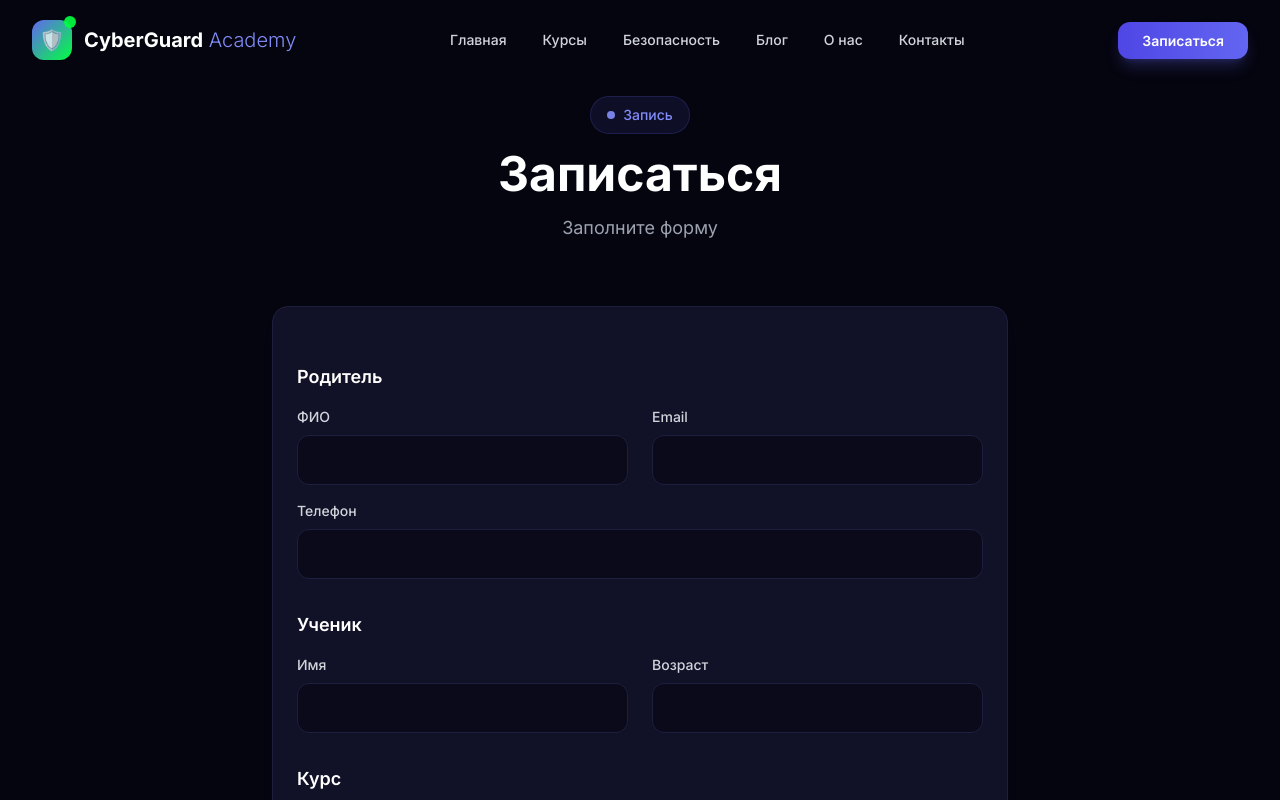
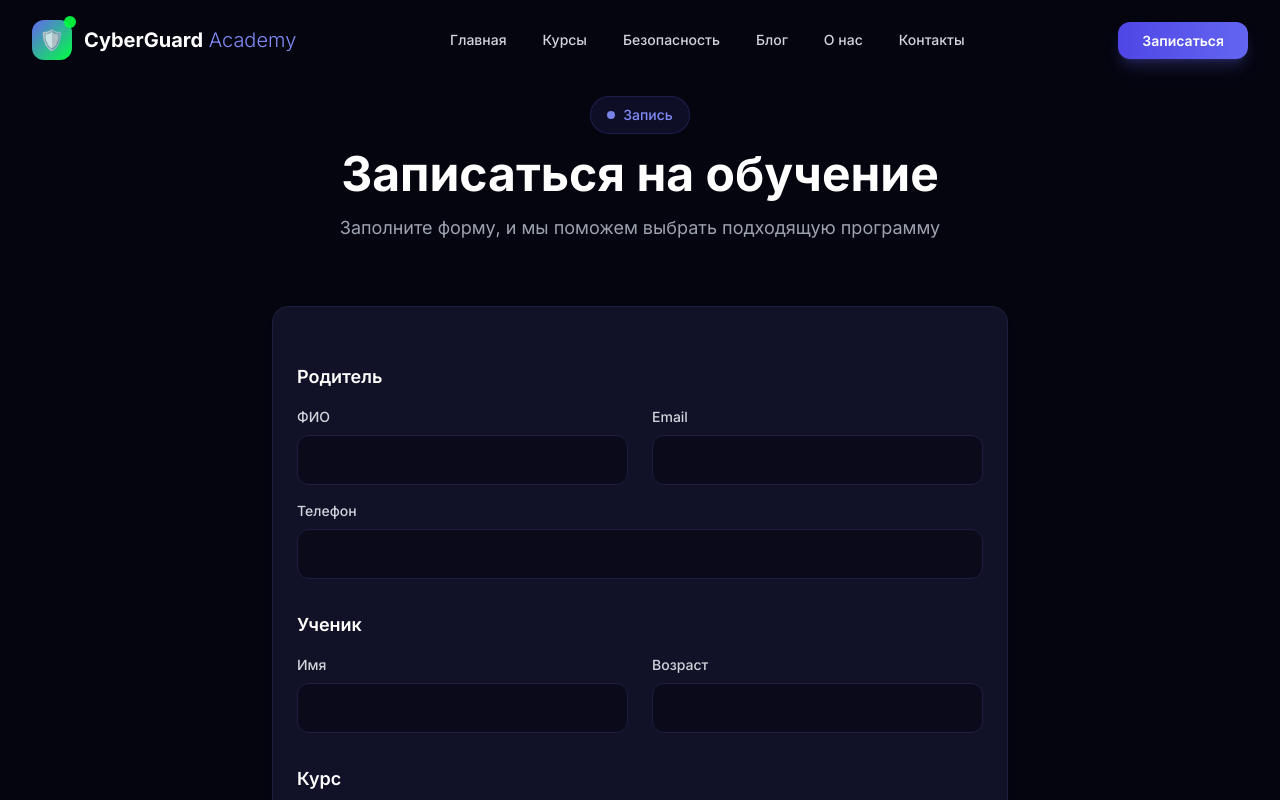
Before and after one commit to mam37bez/cyberguard-academy, a Next.js app: page /enrollment in a window 1280 px wide. Shown: the top 800 px of the page. Built offline with nearby package versions, Linux system fonts and the light colour scheme.

Commit message:
Polish contact and enrollment forms

```diff
--- a/src/app/contact/page.tsx
+++ b/src/app/contact/page.tsx
@@ -120,7 +120,7 @@ export default function ContactPage() {
       <div className="pt-24 pb-16">
         <div className="max-w-2xl mx-auto px-4 text-center">
           <div className="text-6xl mb-6">✅</div>
-          <h1 className="text-3xl font-bold text-white mb-4">Отправлено!</h1>
+          <h1 className="text-3xl font-bold text-white mb-4">Сообщение отправлено!</h1>
           <p className="text-gray-400 mb-8">Мы свяжемся с вами в течение 24 часов.</p>
           <Button
             onClick={() => {
@@ -147,7 +147,11 @@ export default function ContactPage() {
 
       <div className="pt-24 pb-16">
         <div className="max-w-7xl mx-auto px-4">
-          <SectionHeading badge="Контакты" title="Свяжитесь с нами" subtitle="Мы рады помочь" />
+          <SectionHeading
+            badge="Контакты"
+            title="Свяжитесь с нами"
+            subtitle="Мы рады помочь и ответить на ваши вопросы"
+          />
 
           <div className="grid grid-cols-1 lg:grid-cols-3 gap-12">
             <div className="space-y-6">
--- a/src/app/enrollment/page.tsx
+++ b/src/app/enrollment/page.tsx
@@ -130,7 +130,7 @@ export default function EnrollmentPage() {
         <div className="max-w-2xl mx-auto px-4 text-center">
           <div className="text-6xl mb-6">🎉</div>
           <h1 className="text-3xl font-bold text-white mb-4">Заявка отправлена!</h1>
-          <p className="text-gray-400 mb-8">Перезвоним в течение 24 часов.</p>
+          <p className="text-gray-400 mb-8">Мы свяжемся с вами в течение 24 часов.</p>
           <Button
             onClick={() => {
               setDone(false);
@@ -139,7 +139,7 @@ export default function EnrollmentPage() {
             }}
             variant="primary"
           >
-            Ещё
+            Отправить ещё одну заявку
           </Button>
         </div>
       </div>
@@ -156,7 +156,11 @@ export default function EnrollmentPage() {
 
       <div className="pt-24 pb-16">
         <div className="max-w-3xl mx-auto px-4">
-          <SectionHeading badge="Запись" title="Записаться" subtitle="Заполните форму" />
+          <SectionHeading
+            badge="Запись"
+            title="Записаться на обучение"
+            subtitle="Заполните форму, и мы поможем выбрать подходящую программу"
+          />
 
           <Card variant="glow">
             <CardContent>
```
